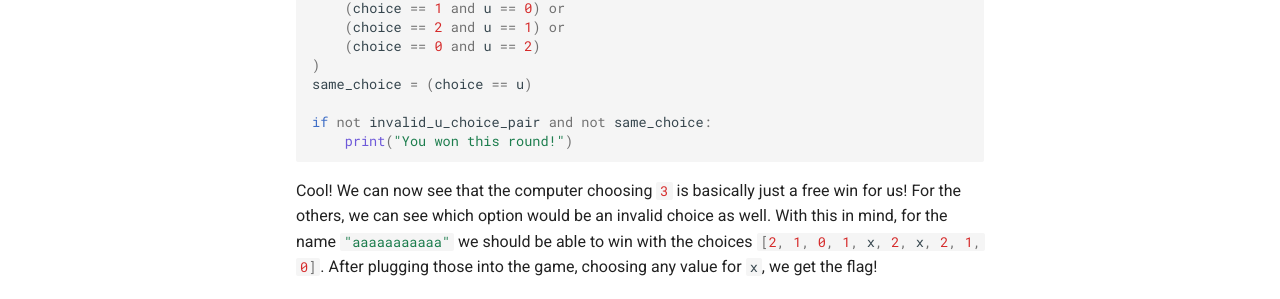
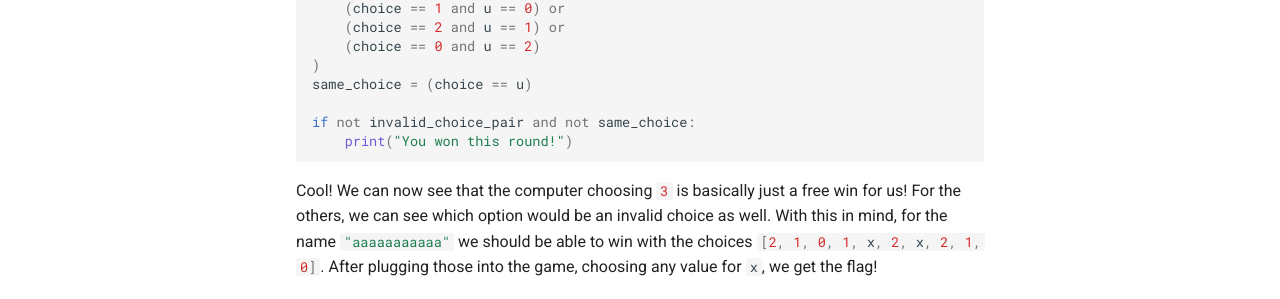
Before and after one commit to radiantBear/ctf-writeups, an MkDocs documentation site: the page built from docs/5-revpaperscissors.md, in a window 1280 px wide and 900 px high, scrolled down 4035 px. Shown: the part 459-758 px from the top of the window. Built offline with MkDocs 1.6.1 and Material for MkDocs 9.7.7, drawn with Linux system fonts in a browser that asks for light colours; comment, search, counter and statistics services are not loaded.

Commit message:
Fix typo

````diff
--- a/docs/5-revpaperscissors.md
+++ b/docs/5-revpaperscissors.md
@@ -226,7 +226,7 @@ invalid_choice_pair = (
 )
 same_choice = (choice == u)
 
-if not invalid_u_choice_pair and not same_choice:
+if not invalid_choice_pair and not same_choice:
     print("You won this round!")
 ```
 
````
